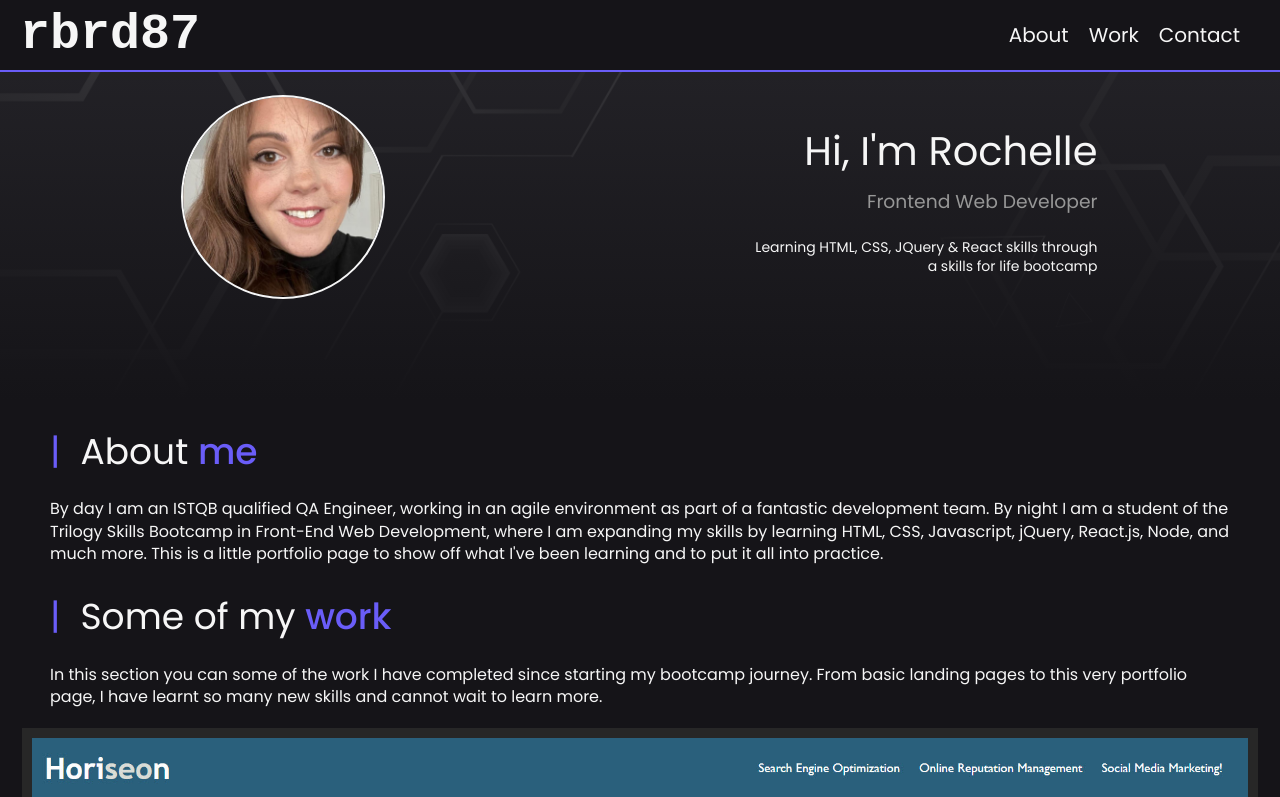
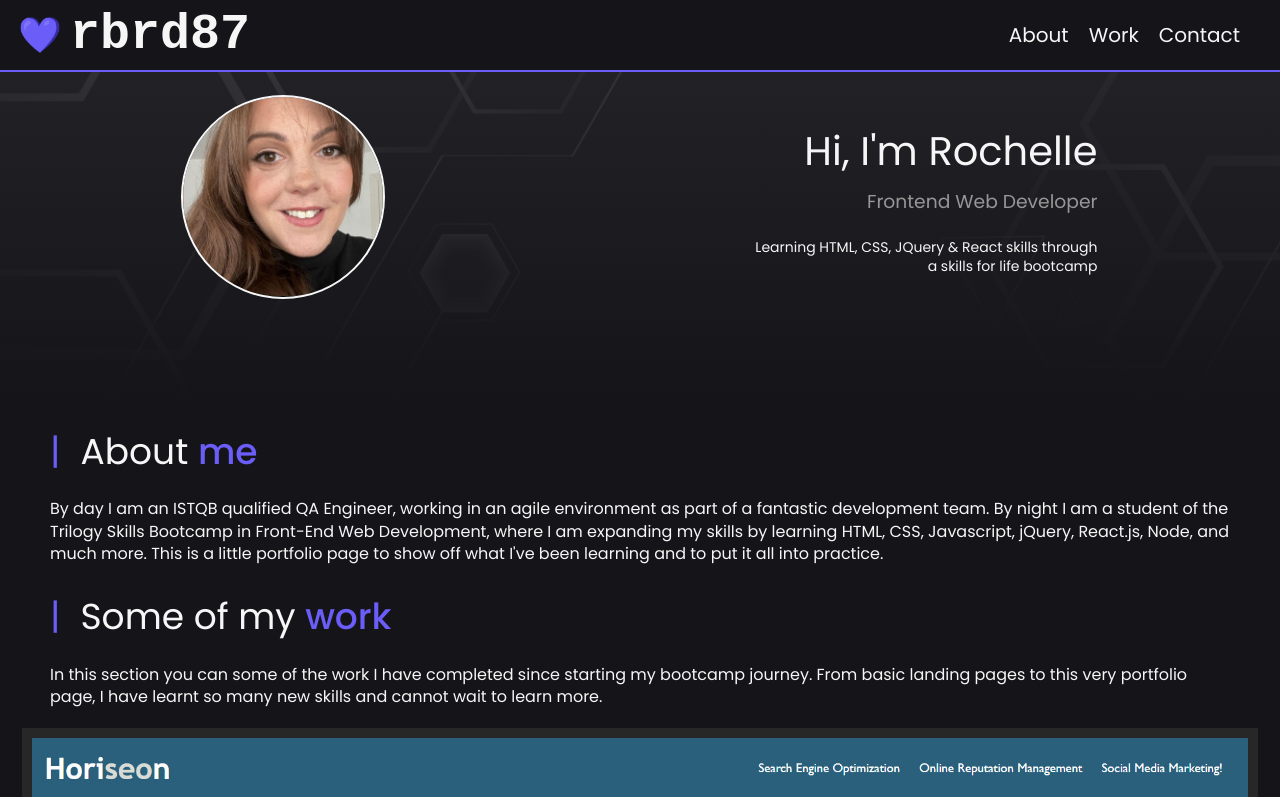
Before and after one commit to rbrd87/my-portfolio, a plain HTML site: page index.html in a window 1280 px wide. Shown: the top 797 px of the page. Drawn offline with Linux system fonts and the light colour scheme; a web font is replaced by a local one.

Commit message:
Went fancy and added a favicon and then added it to my navbar

```diff
--- a/assets/css/style.css
+++ b/assets/css/style.css
@@ -65,11 +65,23 @@ a {
   z-index: 10; /* so that the navbar always stays ontop of the content */
 }
 
+.nav-icon-area {
+  display: flex;
+  flex-direction: row;
+  align-items: center;
+  margin-left: 2rem;
+}
+
+.nav-icon-area img {
+  max-width: 40px;
+  height: 40px;
+}
+
 .nav-title {
   font-family: var(--monospace);
   font-size: 5rem;
   font-weight: 700;
-  margin-left: 2rem;
+  margin-left: 1rem;
 }
 
 .nav-list {
--- a/index.html
+++ b/index.html
@@ -11,13 +11,16 @@
   <link rel="stylesheet" href="https://fonts.googleapis.com/css?family=Azeret+Mono&display=swap" />
   <!-- used an icon library for the little icons on the github links and contact links-->
   <link rel="stylesheet" href="https://cdn.jsdelivr.net/npm/@mdi/font@6.9.96/css/materialdesignicons.min.css" />
+  <!-- added a temporary favicon -->
+  <link rel="icon" type="image/x-icon" href="assets/images/favicon.png">
   <title>Rochelle Bradley | Frontend Web Developer</title>
 </head>
 
 <body>
   <!-- navigation -->
   <nav id="navbar" class="navbar">
-    <a href="#"> <!-- takes the user to the top of the page -->
+    <a href="#" class="nav-icon-area"> <!-- takes the user to the top of the page -->
+      <img src="assets/images/favicon.png" alt="icon">
       <h1 class="nav-title">rbrd87</h1>
     </a>
     <ul class="nav-list">
```
Also changed, not shown: assets/images/favicon.png (added).
